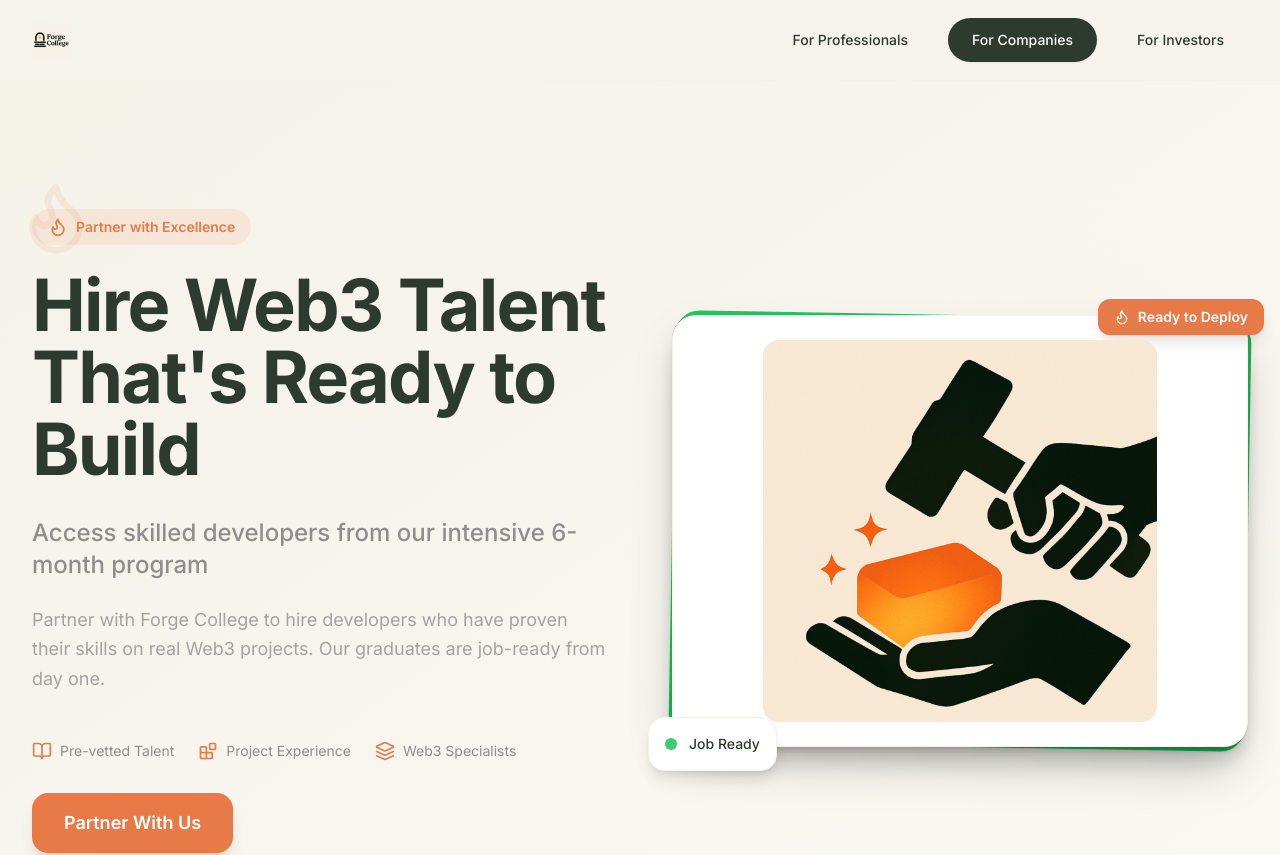
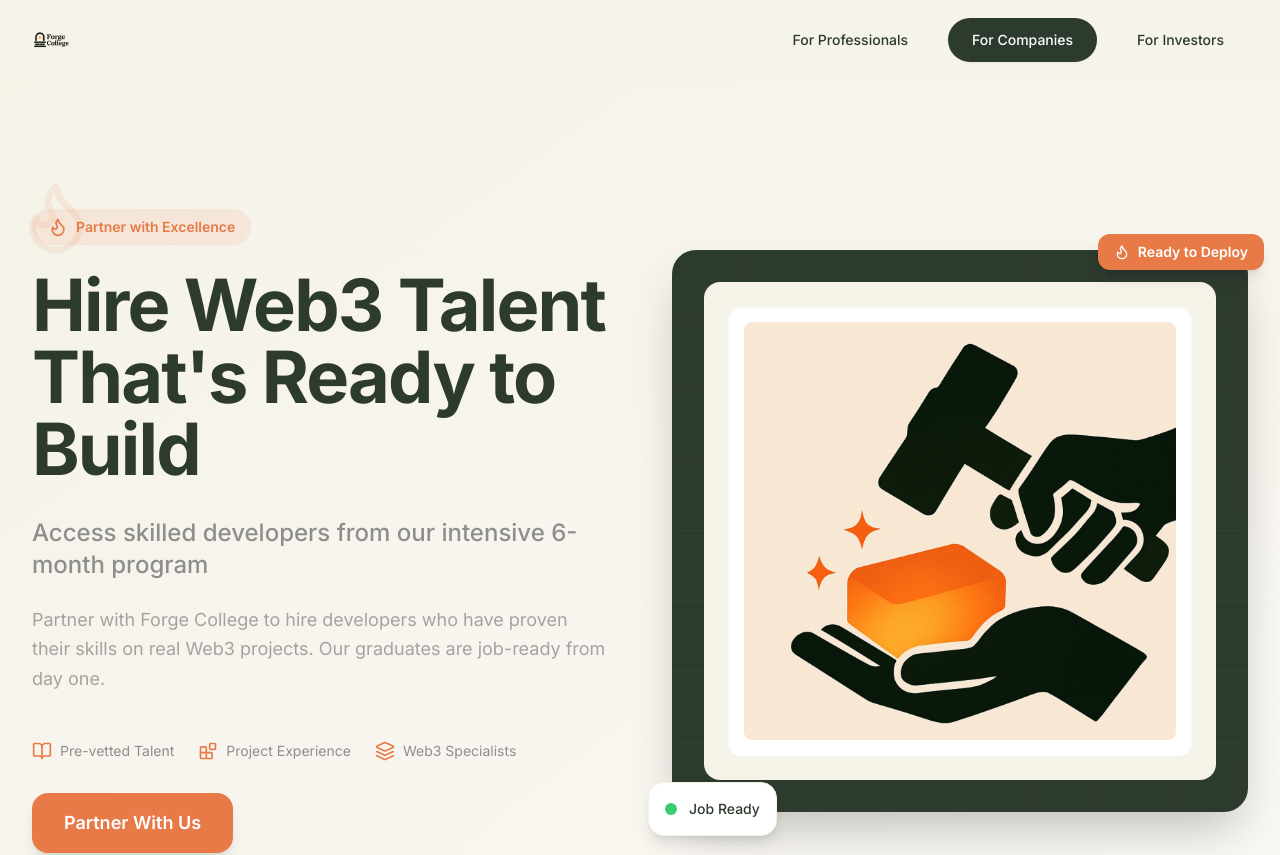
Before and after one commit to arturrod96/forge-college, a React (Vite) app: page /companies in a window 1280 px wide. Shown: the top 855 px of the page. Built offline with nearby package versions, Linux system fonts and the light colour scheme.

Commit message:
Update hero image pattern for Companies page
Update the hero section image pattern on the Companies page to match the provided example.

```diff
--- a/src/pages/Companies.tsx
+++ b/src/pages/Companies.tsx
@@ -116,22 +116,31 @@ const Companies = () => {
               </button>
             </div>
 
-            {/* Right side - Image with updated styling */}
+            {/* Right side - Image with updated styling similar to the reference */}
             <div className="relative">
               <div className="relative">
-                {/* Green background layer */}
-                <div className="absolute inset-0 bg-gradient-to-br from-green-500 to-green-600 rounded-3xl shadow-2xl transform rotate-1"></div>
+                {/* Outer dark green container with pattern */}
+                <div className="bg-forge-dark rounded-3xl p-8 shadow-2xl relative overflow-hidden">
+                  {/* Grid pattern background */}
+                  <div className="absolute inset-0 opacity-10">
+                    <div className="grid grid-cols-8 grid-rows-8 h-full w-full">
+                      {Array.from({ length: 64 }).map((_, i) => (
+                        <div key={i} className="border border-forge-cream/20"></div>
+                      ))}
+                    </div>
+                  </div>
 
-                {/* Grey intermediate layer */}
-                <div className="absolute inset-0 bg-[#6B7280] rounded-3xl shadow-xl transform rotate-0.5 opacity-90"></div>
-
-                {/* Image container */}
-                <div className="relative bg-white rounded-3xl p-6 shadow-lg border border-forge-cream overflow-hidden">
-                  <img
-                    src="/lovable-uploads/176191fb-e3a7-447a-b0ce-90fe372c60d1.png"
-                    alt="Partnership illustration"
-                    className="w-3/4 h-auto rounded-2xl mx-auto relative z-10"
-                  />
+                  {/* Cream/beige inner container */}
+                  <div className="bg-forge-cream rounded-2xl p-6 relative overflow-hidden">
+                    {/* Inner white frame */}
+                    <div className="bg-white rounded-xl p-4 shadow-inner relative">
+                      <img
+                        src="/lovable-uploads/176191fb-e3a7-447a-b0ce-90fe372c60d1.png"
+                        alt="Partnership illustration"
+                        className="w-full h-auto rounded-lg relative z-10"
+                      />
+                    </div>
+                  </div>
                 </div>
               </div>
 
```
